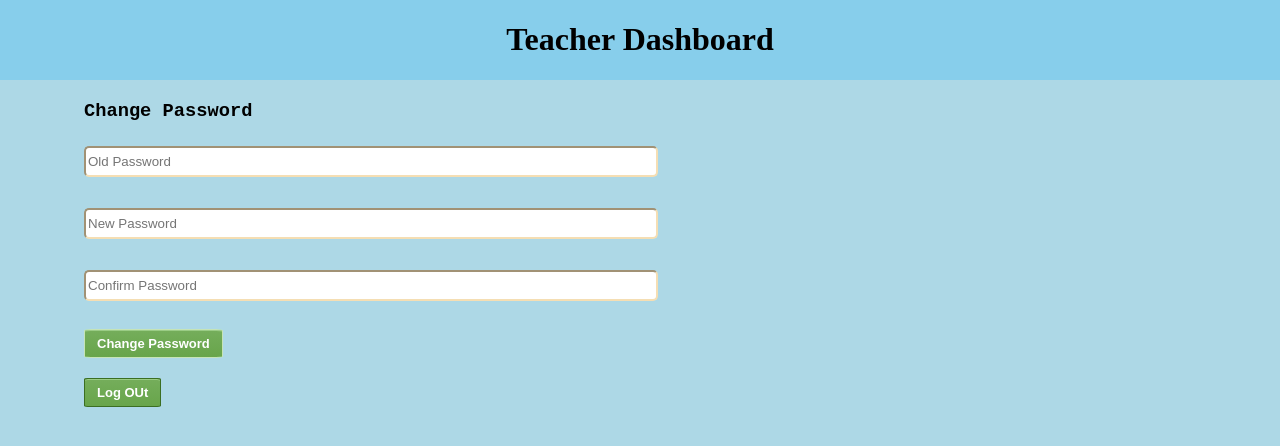
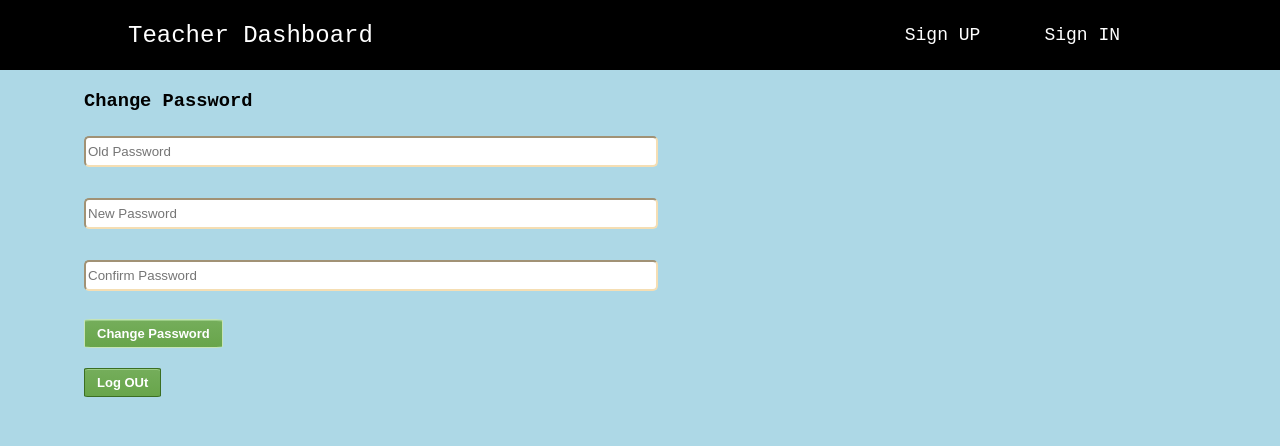
Before and after one commit to amitjait/TeachersDashboard, a plain HTML site: page dashboard.html in a window 1280 px wide. Drawn offline with Linux system fonts and the light colour scheme.

Commit message:
Adding NavBar

```diff
--- a/dashboard.css
+++ b/dashboard.css
@@ -1,7 +1,55 @@
 body{
     margin: 0px auto;
     background-color: lightblue;
+    font-family: Andale Mono, monospace;
 }
+
+.header{
+    display: flex;
+    align-items: center;
+
+    width: 100%;
+    height: 70px;
+    background-color: black;
+    color: white;
+}
+
+.logo{
+    position: relative;
+    width: 50%;
+    left :10%;
+
+    font-size: x-large;
+}
+
+.list{
+    position: relative;
+    width: 50%;
+    text-align: right;
+}
+.listItems{
+    display: flex;
+    position: relative;
+    width: fit-content;
+    float: right;
+    right: 20%;
+    font-size: large;
+}
+
+ul{
+    list-style: none;
+}
+
+li{
+    margin-left: 2rem;
+    margin-right: 2rem;
+    width: 50%
+}
+
+li:hover{
+    cursor: pointer;
+}
+
 
 .main{
     margin: 0px auto;
--- a/dashboard.html
+++ b/dashboard.html
@@ -8,11 +8,20 @@
     <link rel="stylesheet" href="dashboard.css">
 </head>
 <body>
+    <div class="header">
+        <div class="logo">
+            Teacher Dashboard
+        </div>
+        <div class="list">
+            <ul class="listItems">
+                <li id="su">
+                    Sign UP
+                </li>
+                <li id="si">Sign IN</li>
+            </ul>
+        </div>
+    </div>
     <div class="main">
-
-        <div id="head">
-            <h1>Teacher Dashboard</h1>
-        </div>
         <div class="dash">
             <div id="name" class="details">
 
--- a/index.css
+++ b/index.css
@@ -1,8 +1,59 @@
 body{
     margin: 0px auto;
-    text-align: center;
+    /* text-align: center; */
     background-color: lightblue;
 }
+
+.header{
+    display: flex;
+    align-items: center;
+
+    width: 100%;
+    height: 70px;
+    background-color: black;
+    color: white;
+}
+
+.logo{
+    position: relative;
+    width: 50%;
+    left :10%;
+    /* border: 1px solid white; */
+    font-size: x-large;
+}
+
+.list{
+    position: relative;
+    width: 50%;
+    text-align: right;
+
+    /* border: 1px solid white; */
+}
+.listItems{
+    display: flex;
+    position: relative;
+    width: fit-content;
+    float: right;
+    right: 20%;
+    font-size: large;
+
+    /* border: 1px solid white; */
+}
+
+ul{
+    list-style: none;
+}
+
+li{
+    margin-left: 2rem;
+    margin-right: 2rem;
+    /* width: 50% */
+}
+
+li:hover{
+    cursor: pointer;
+}
+
 
 h1{
     width: 100%;
@@ -27,6 +78,7 @@ h1{
 }
 
 .signUp{
+    margin-top: 5%;
     text-align: left;
     margin-left: 10px;
     width: 100%;
--- a/singIN.css
+++ b/singIN.css
@@ -1,7 +1,57 @@
 body{
     margin: 0px auto;
-    text-align: center;
+    /* text-align: center; */
     background-color: lightblue;
+}
+
+.header{
+    display: flex;
+    align-items: center;
+
+    width: 100%;
+    height: 70px;
+    background-color: black;
+    color: white;
+}
+
+.logo{
+    position: relative;
+    width: 50%;
+    left :10%;
+    /* border: 1px solid white; */
+    font-size: x-large;
+}
+
+.list{
+    position: relative;
+    width: 50%;
+    text-align: right;
+
+    /* border: 1px solid white; */
+}
+.listItems{
+    display: flex;
+    position: relative;
+    width: fit-content;
+    float: right;
+    right: 20%;
+    font-size: large;
+
+    /* border: 1px solid white; */
+}
+
+ul{
+    list-style: none;
+}
+
+li{
+    margin-left: 2rem;
+    margin-right: 2rem;
+    /* width: 50% */
+}
+
+li:hover{
+    cursor: pointer;
 }
 
 .loginForm{
@@ -23,6 +73,7 @@ body{
 .login{
     text-align: left;
     margin-left: 10px;
+    /* border: 1px solid black; */
 }
 
 input{
```
Also changed, not shown: index.html (+14 -1 lines), login.html (+14 -1 lines).
